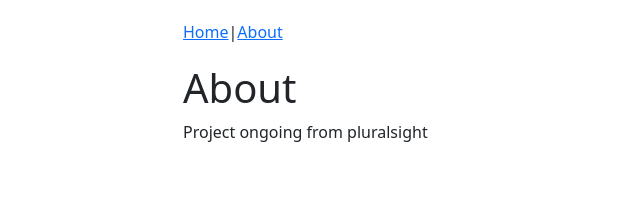
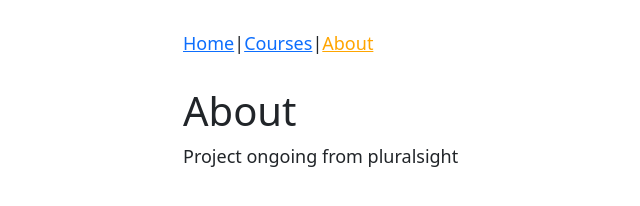
Before and after one commit to dpaks06/React-redux, a React app: page /about in a window 1280 px wide. Shown: the whole page, without its empty margins (44-684 px from the left). Built offline with nearby package versions, Linux system fonts and the light colour scheme.

Commit message:
router comp added

```diff
--- a/src/components/App.js
+++ b/src/components/App.js
@@ -1,15 +1,21 @@
 import React from "react";
-import { Route } from "react-router-dom";
+import { Route, Switch } from "react-router-dom";
 import HomePage from "./home/Home";
 import About from "./about/About";
 import Header from "./header/Header";
+import CoursesPage from "./courses/CoursePage";
+import NoPageFound from "./nopagefound/NoPageFound";
 
 function App() {
   return (
     <div className="container-fluid">
       <Header />
-      <Route exact path="/" component={HomePage} />
-      <Route path="/about" component={About} />
+      <Switch>
+        <Route exact path="/" component={HomePage} />
+        <Route path="/courses" component={CoursesPage} />
+        <Route path="/about" component={About} />
+        <Route component={NoPageFound} />
+      </Switch>
     </div>
   );
 }
--- /dev/null
+++ b/src/components/courses/CoursePage.js
@@ -0,0 +1,7 @@
+import React from "react";
+
+export default class CoursePage extends React.Component {
+  render() {
+    return <h1>Courses</h1>;
+  }
+}
--- a/src/components/header/Header.js
+++ b/src/components/header/Header.js
@@ -1,14 +1,23 @@
 import React from "react";
 import { NavLink } from "react-router-dom";
 
-const Header = () => (
-  <nav>
-    <NavLink to="/" exact>
-      Home
-    </NavLink>
-    {"|"}
-    <NavLink to="/about">About</NavLink>
-  </nav>
-);
+const Header = () => {
+  const activeStyle = { color: "orange" };
+  return (
+    <nav className="nav">
+      <NavLink to="/" activeStyle={activeStyle} exact>
+        Home{" "}
+      </NavLink>
+      {"  |  "}
+      <NavLink to="/courses" activeStyle={activeStyle}>
+        Courses{" "}
+      </NavLink>
+      {"  |  "}
+      <NavLink to="/about" activeStyle={activeStyle}>
+        About{" "}
+      </NavLink>
+    </nav>
+  );
+};
 
 export default Header;
--- /dev/null
+++ b/src/components/nopagefound/NoPageFound.js
@@ -0,0 +1,5 @@
+import React from "react";
+
+const noPage = () => <h2>Oops No page Found</h2>;
+
+export default noPage;
--- a/src/index.css
+++ b/src/index.css
@@ -1,8 +1,10 @@
 #app {
   max-width: 850px;
   margin: 0 auto;
+  font-size: large;
 }
 
 nav {
-  padding: 20px 0 20px 0;
+  padding: 30px 10px 30px 10px;
+  align-content: space-between;
 }
```
